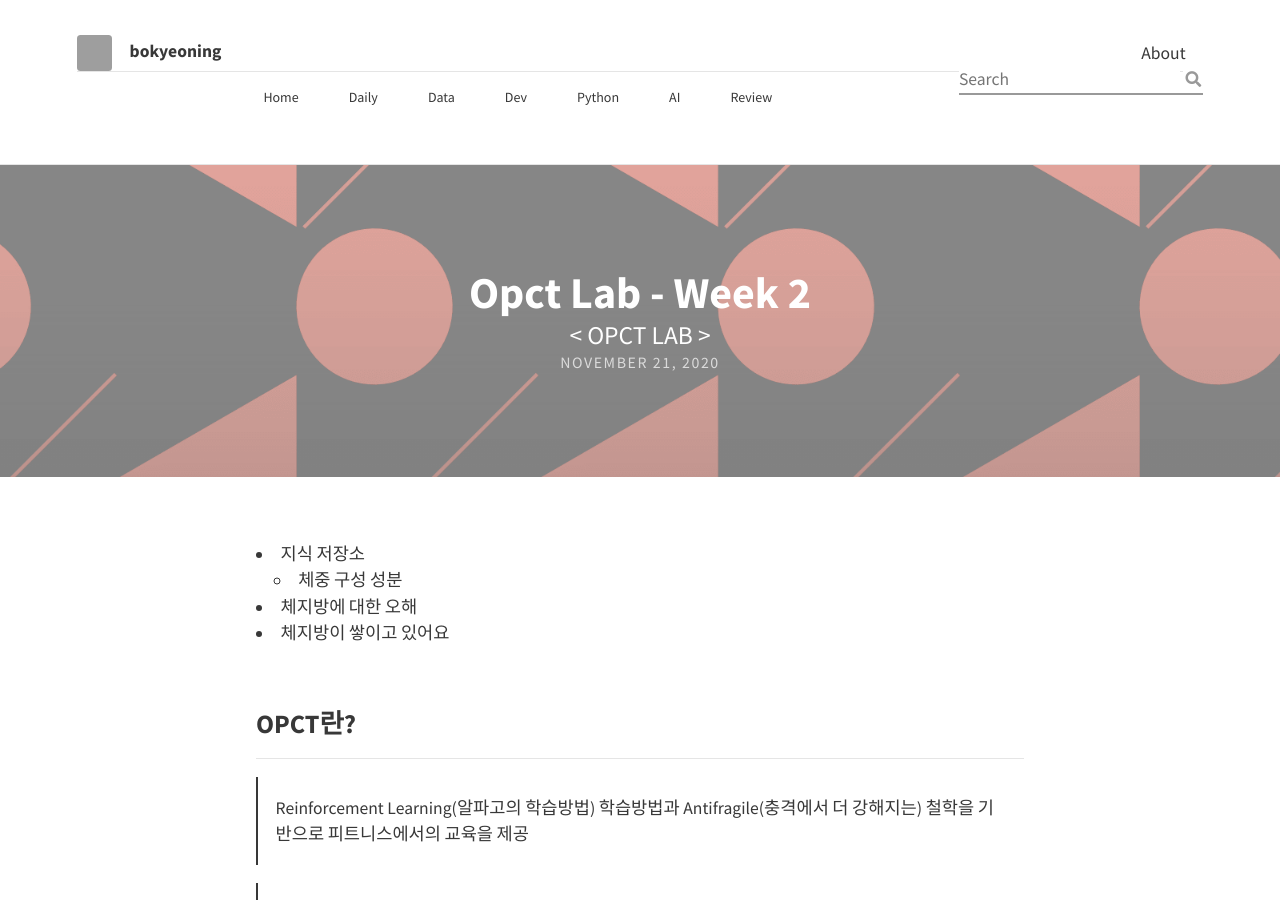
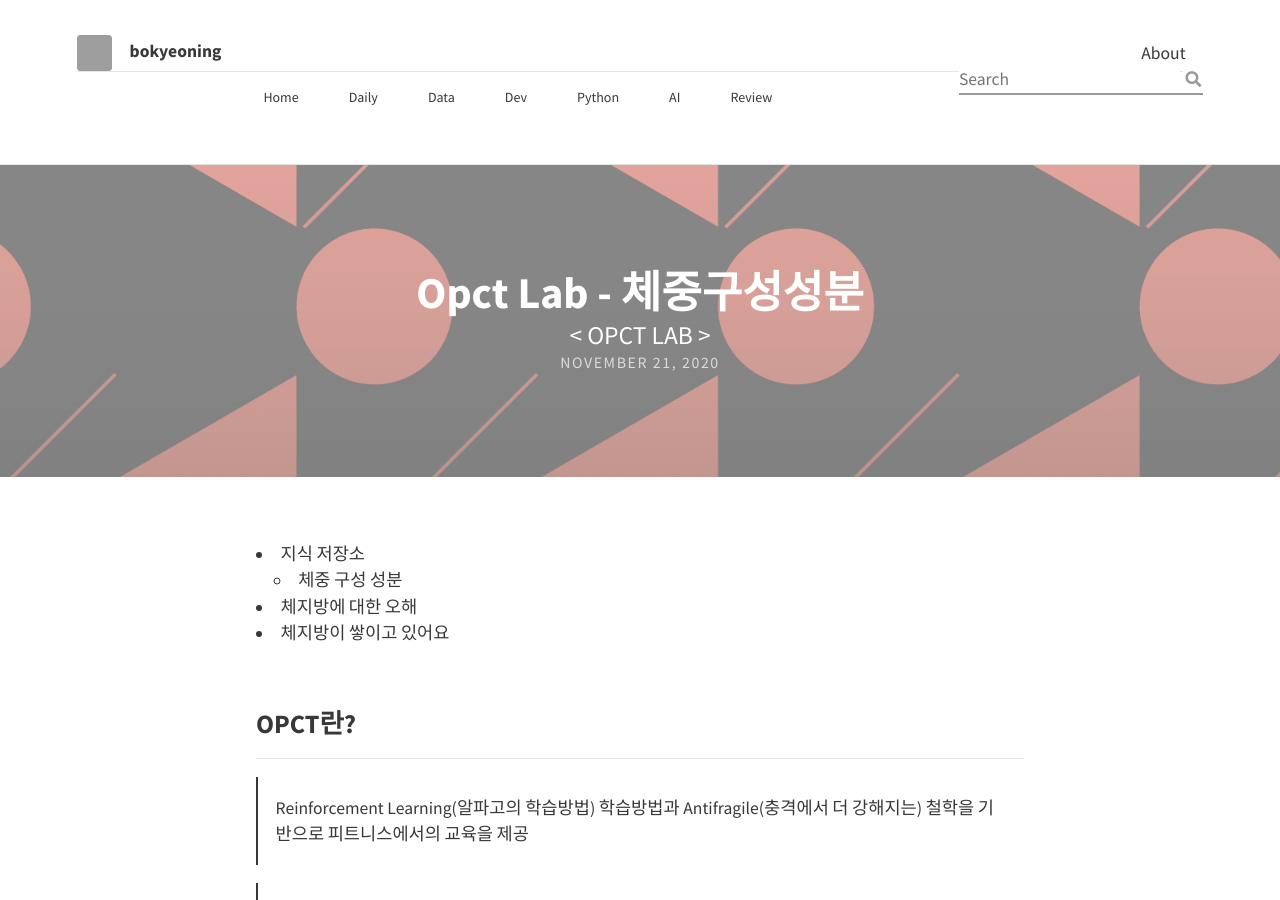
Before and after one commit to BoKyeong-Kim/BoKyeong-Kim.github.io, a Jekyll site: the page built from _posts/Daily-Recap/2020-11-21-opctLab(2).md, in a window 1280 px wide and 900 px high. Built offline with Jekyll 4.4.1, drawn with Linux system fonts in a browser that asks for light colours; nearby versions of some CDN libraries; grey boxes are pictures that could not be loaded.

Commit message:
rename and move posting recap

```diff
--- a/_posts/Daily-Recap/2020-11-21-opctLab(2).md
+++ b/_posts/Daily-Recap/2020-11-21-opctLab(2).md
@@ -1,6 +1,6 @@
 ---
 layout: post
-title: Opct Lab - Week 2
+title: Opct Lab - 체중구성성분
 subtitle: < OPCT LAB >
 feature-img: "assets/img/sample_feature_img_2.png"
 categories : [Daily/Recap]
```
Also changed, not shown: _posts/Daily-Recap/2020-11-15-opctLab(1).md (+1 -1 lines), _posts/Daily-Recap/2020-10-09-MLproject.md (renamed from _posts/AI-ML/2020-10-09-MLproject.md).
